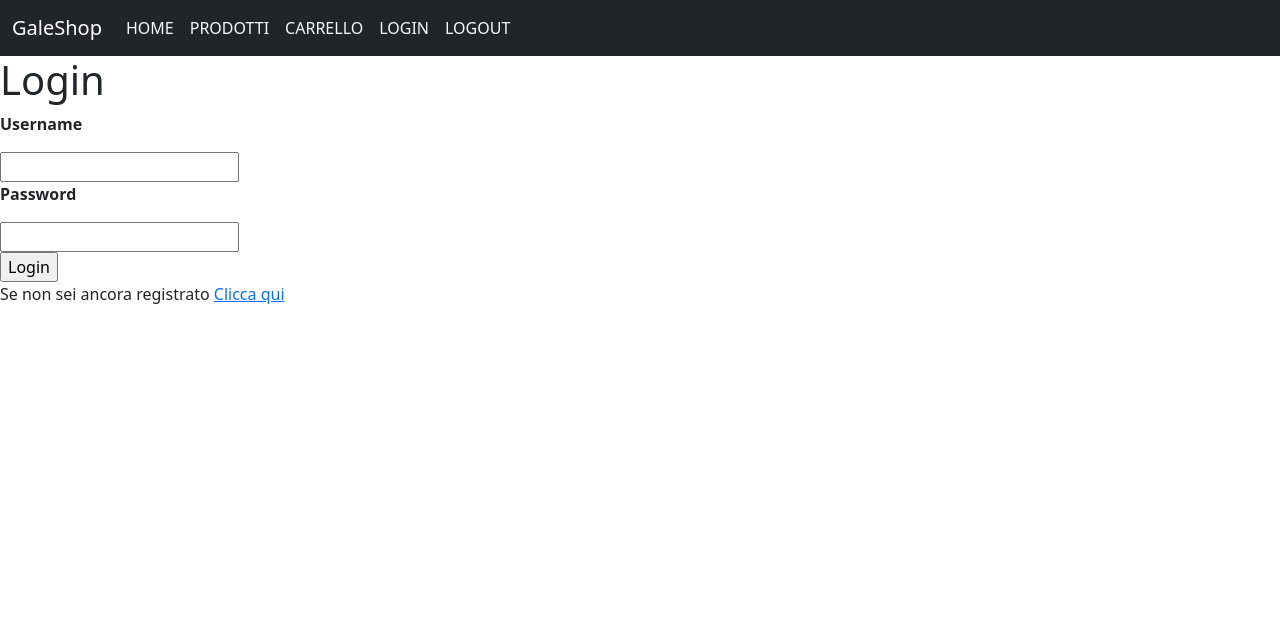
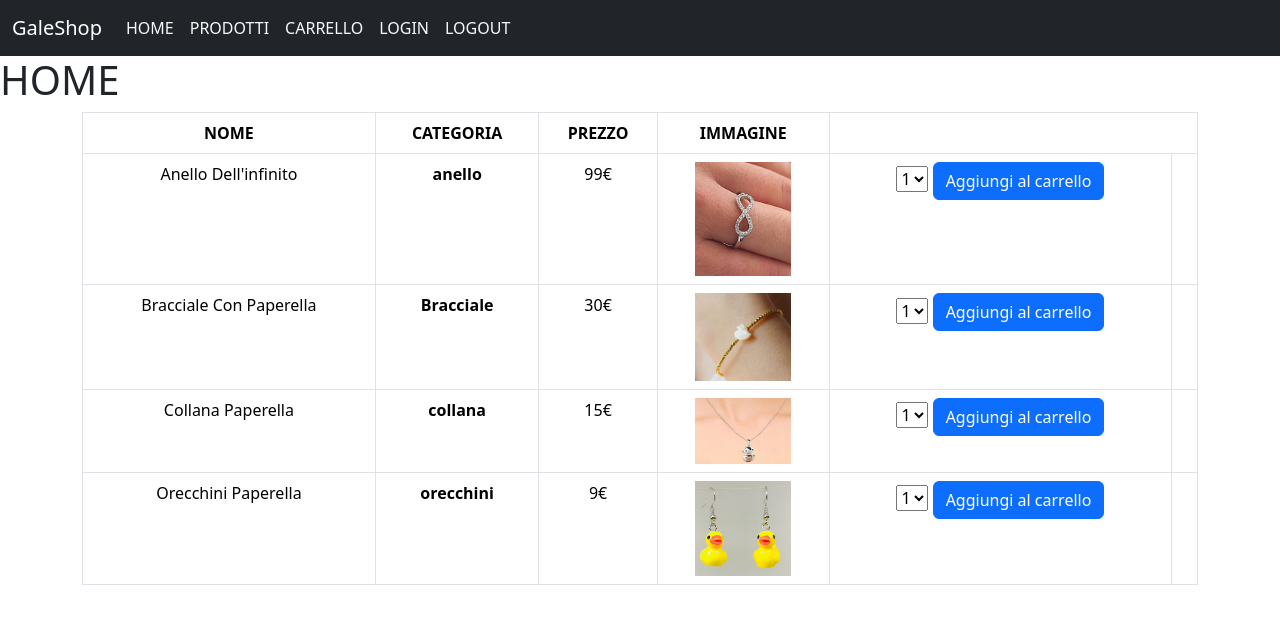
Before and after one commit to galeandro03/Amazon, a PHP site: page / in a window 1280 px wide. Shown: the top 624 px of the page. Run offline with PHP 8.4, Linux system fonts and the light colour scheme; data comes from the database, SQL or seed files in the repository.

Commit message:
sistemazione

```diff
--- /dev/null
+++ b/galeAmazon/Nuovo/header.html
@@ -0,0 +1,28 @@
+
+<nav class="navbar navbar-expand-sm navbar-dark bg-dark">
+    <div class="container-fluid">
+        <a class="navbar-brand" href="./index.php">GaleShop</a>
+        <button class="navbar-toggler" type="button" data-bs-toggle="collapse" data-bs-target="#mynavbar">
+            <span class="navbar-toggler-icon"></span>
+        </button>
+        <div class="collapse navbar-collapse" id="mynavbar">
+            <ul class="navbar-nav me-auto">
+                <li class="nav-item">
+                    <a class="nav-link text-light" href="./index.php">HOME</a>
+                </li>
+                <li class="nav-item">
+                    <a class="nav-link text-light" href="./prodotti.php">PRODOTTI</a>
+                </li>
+                <li class="nav-item">
+                    <a class="nav-link text-light" href="./carrello.php">CARRELLO</a>
+                </li>
+                <li class="nav-item">
+                    <a class="nav-link text-light" href="./login.php">LOGIN</a>
+                </li>
+                <li class="nav-item">
+                    <a class="nav-link text-light" href="./login.php">LOGOUT</a>
+                </li>
+            </ul>
+        </div>
+    </div>
+</nav>
--- a/galeAmazon/Nuovo/header.php
+++ /dev/null
@@ -1,28 +0,0 @@
-
-<nav class="navbar navbar-expand-sm navbar-dark bg-dark">
-    <div class="container-fluid">
-        <a class="navbar-brand" href="./index.php">GaleShop</a>
-        <button class="navbar-toggler" type="button" data-bs-toggle="collapse" data-bs-target="#mynavbar">
-            <span class="navbar-toggler-icon"></span>
-        </button>
-        <div class="collapse navbar-collapse" id="mynavbar">
-            <ul class="navbar-nav me-auto">
-                <li class="nav-item">
-                    <a class="nav-link text-light" href="./index.php">HOME</a>
-                </li>
-                <li class="nav-item">
-                    <a class="nav-link text-light" href="./prodotti.php">PRODOTTI</a>
-                </li>
-                <li class="nav-item">
-                    <a class="nav-link text-light" href="./carrello.php">CARRELLO</a>
-                </li>
-                <li class="nav-item">
-                    <a class="nav-link text-light" href="./login.php">LOGIN</a>
-                </li>
-                <li class="nav-item">
-                    <a class="nav-link text-light" href="./login.php">LOGOUT</a>
-                </li>
-            </ul>
-        </div>
-    </div>
-</nav>
--- a/galeAmazon/Nuovo/index.php
+++ b/galeAmazon/Nuovo/index.php
@@ -12,41 +12,55 @@
 </head>
 <body>
 <?php
-    session_start();
-    include("./header.php");
-    require 'conndb.php';
+    include("./header.html");
+    require'conndb.php';
+?>
+<h1>HOME
 
-    if(isset($_SESSION["username"])){
-        $username=$_SESSION["username"];
-        echo "<h1> Ciao".$username."<h1>";
+</h1>
+<div class="container">
+    <table class="table table-bordered">
+        <tr>
+            <th>NOME</th>
+            <th>CATEGORIA</th>
+            <th>PREZZO</th>
+            <th>IMMAGINE</th>
+        </tr>
+<?php
 
+    $stmt2=$conn->prepare("SELECT p.nome as nomeP, p.id as id_prodotto, p.prezzo as prezzo,p.immagine as immagine,c.nome as categoria FROM dbecommerce.prodotti p,dbecommerce.categorie c where p.id_categoria=c.id ");
+    $stmt2->execute();
+    $result2=$stmt2->get_result();
+    $conn->close();
+    if($result2->num_rows >0){
+        while($row=$result2->fetch_assoc()){
+            echo " <tr> ";
+            echo " <td> ".$row["nomeP"]." </td> ";
+            echo " <td> <b> ".$row["categoria"]."</b> </td> ";
+            echo " <td> ".$row["prezzo"]."€ </td> ";
+            echo " <td> <img src=\"./images/".$row["immagine"]."\" class=\"imgw\"></td> ";
+            ?>
+            <td>
+            <form action="add_product.php" method="POST">
+                <input name="id_prodotto" hidden value="<?php echo $row["id_prodotto"]; ?>">
+                <select name="qty" class="quantitaStyle">
+                    <option value="1">1</option>
+                    <option value="2">2</option>
+                    <option value="3">3</option>
+                </select>
+                <button type="submit" class="btn btn-primary " name="add_to_cart">Aggiungi al carrello</button>
+            </form>
+    <td>
+            <?php
+            echo " </tr>";
+        }
+    }else {
+        echo "<br> Nessun prodotto trovato <br>";
+    }
 ?>
-    <p>
-        <a href="logout.php">Logout </a>
-    </p>
-
-<?php
-}else{
-?>
-
-    <h1>Login</h1>
-    <form action="./login.php" method="post">
-        <p> <b>Username </b></p>
-        <input type="text" name="username">
-        <p><b>Password </b></p>
-        <input type="password" name="pass">
-        <br>
-        <input type="submit" value="Login"></input>
-    </form>
+    </table>
+</div>
 
 
-    <p>
-        Se non sei ancora registrato
-        <a href="registrati.php">Clicca qui </a>
-        </p>
-
-    <?php
-    }
-    ?>
 </body>
 </html>
--- a/galeAmazon/Nuovo/prodotti.php
+++ b/galeAmazon/Nuovo/prodotti.php
@@ -12,7 +12,7 @@
 </head>
 <body>
 <?php
-    include("./header.php");
+    include("./header.html");
     require'conndb.php';
 ?>
 <h1>PRODOTTI</h1>
@@ -41,7 +41,7 @@
             <td>
             <form action="add_product.php" method="POST">
                 <input name="id_prodotto" hidden value="<?php echo $row["id_prodotto"]; ?>">
-                <select name="qty">
+                <select name="qty" class="quantitaStyle">
                     <option value="1">1</option>
                     <option value="2">2</option>
                     <option value="3">3</option>
```
Also changed, not shown: bho.php (added, +38 -0 lines), galeAmazon/Nuovo/carrello.php (+9 -9 lines), galeAmazon/Nuovo/login.php (+30 -31 lines).
